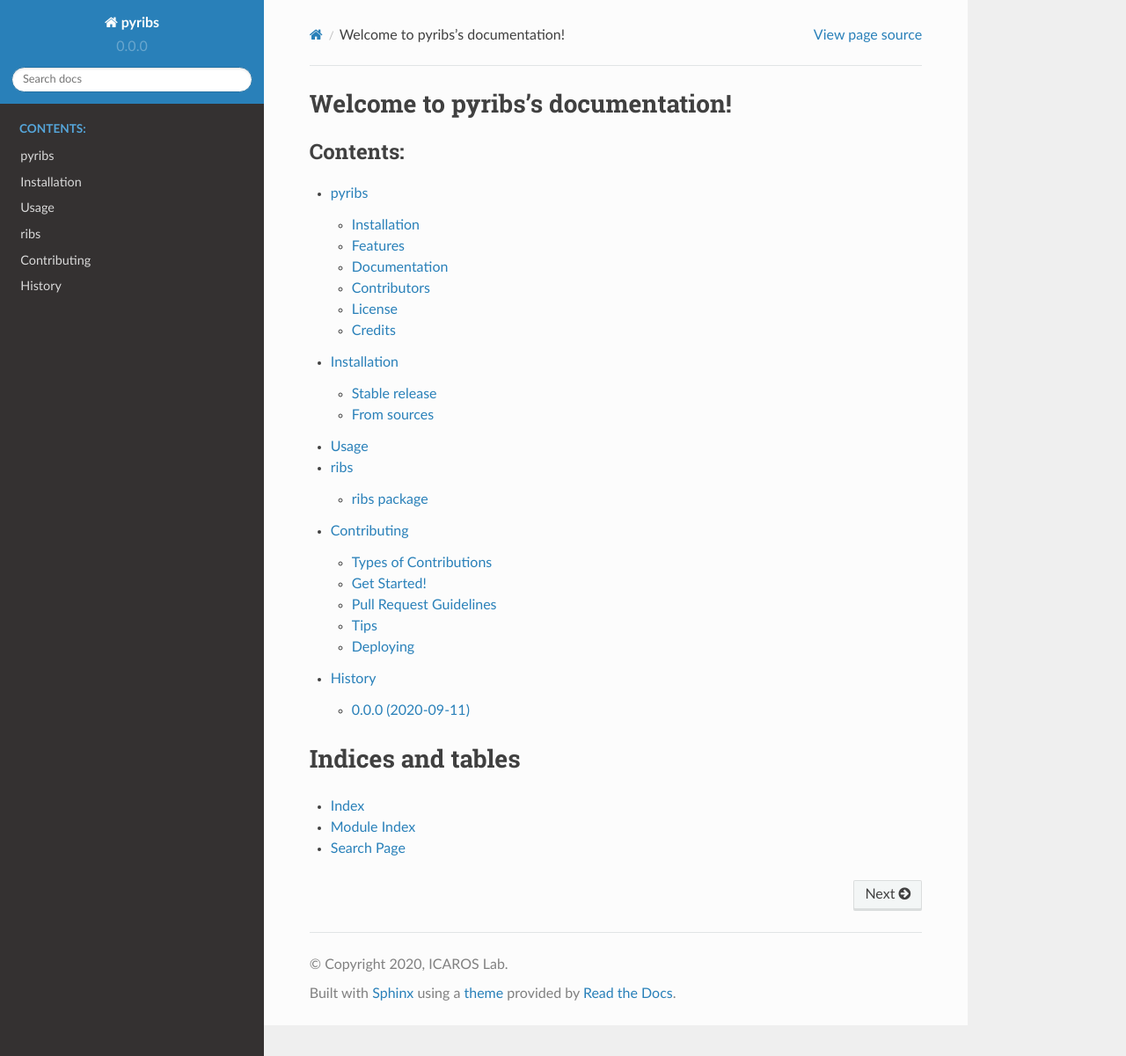
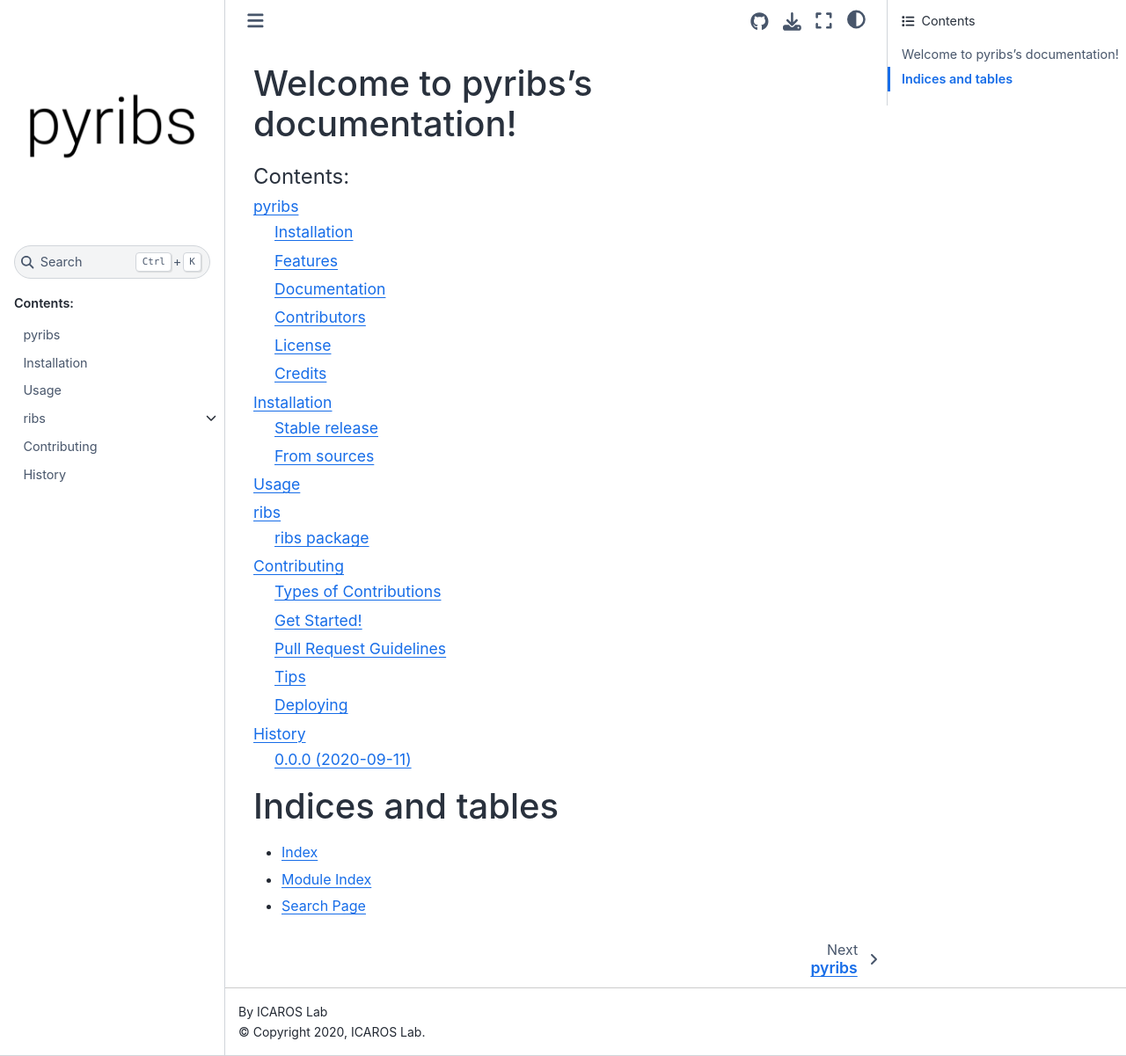
Before and after one commit to icaros-usc/pyribs, a Sphinx documentation site: the page built from docs/index.rst, in a window 1280 px wide and 1201 px high. Shown: the whole window at 88% size. Built offline with Sphinx 7.4.7 and the Sphinx Book theme 1.1.4, drawn with Linux system fonts in a browser that asks for light colours.

Commit message:
Switch to Sphinx Book Theme for docs (#24)
* Remove RTD theme
* Add temporary logos
* Add additional config options for book theme

```diff
--- a/docs/conf.py
+++ b/docs/conf.py
@@ -94,13 +94,21 @@
 # The theme to use for HTML and HTML Help pages.  See the documentation for
 # a list of builtin themes.
 #
-html_theme = 'sphinx_rtd_theme'
+html_theme = 'sphinx_book_theme'
+html_logo = "_static/logo.png"
+html_favicon = "_static/favicon.ico"
 
 # Theme options are theme-specific and customize the look and feel of a
 # theme further.  For a list of options available for each theme, see the
 # documentation.
 #
-# html_theme_options = {}
+html_theme_options = {
+    "repository_url": "https://github.com/icaros-usc/pyribs/",
+    "use_repository_button": True,
+    "use_issues_button": True,
+    "use_edit_page_button": True,
+    "path_to_docs": "docs/",
+}
 
 # Add any paths that contain custom static files (such as style sheets) here,
 # relative to this directory. They are copied after the builtin static files,
--- a/requirements_dev.txt
+++ b/requirements_dev.txt
@@ -13,5 +13,5 @@
 
 # Documentation
 Sphinx==1.8.5
-sphinx-rtd-theme
+sphinx-book-theme==0.0.37
 watchdog==0.9.0
```
Also changed, not shown: docs/_static/favicon.ico (added), docs/_static/logo.png (added).
